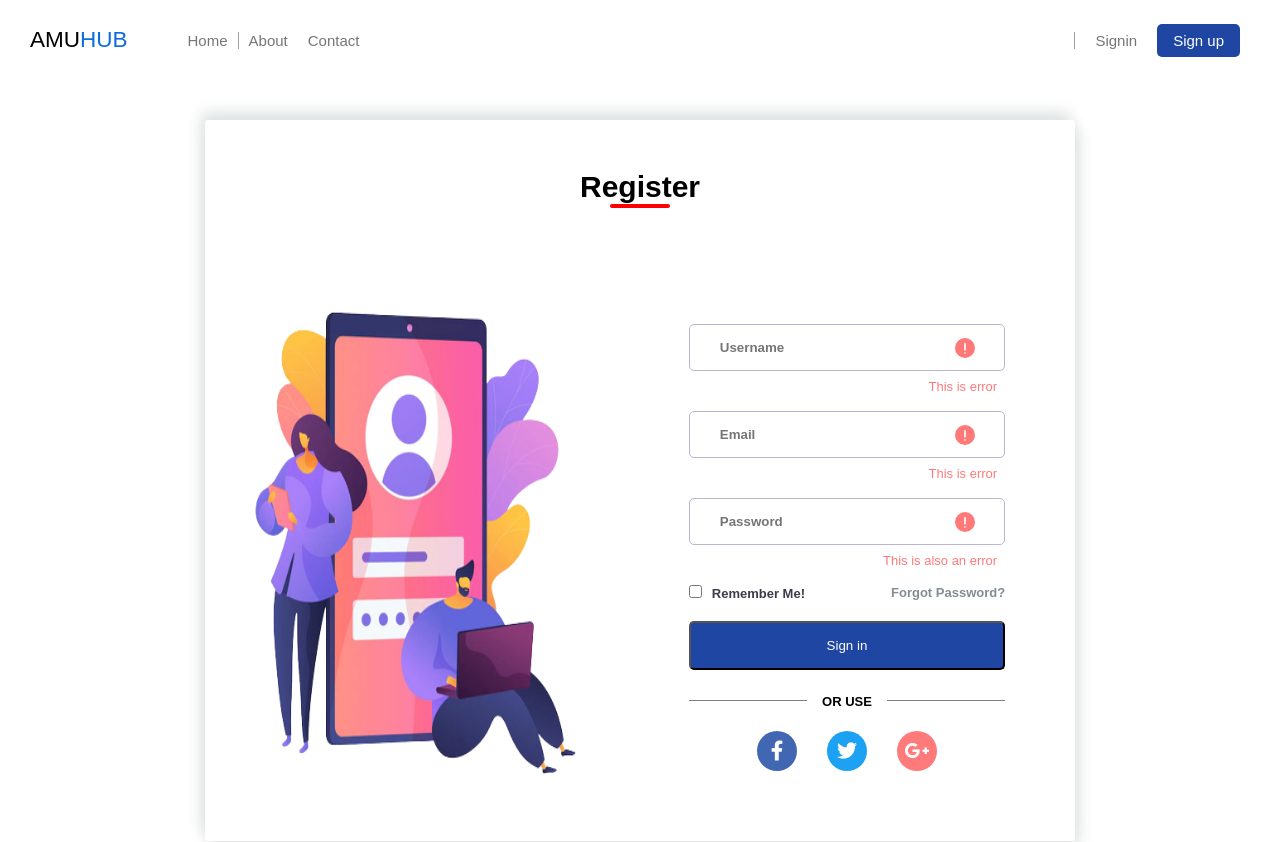
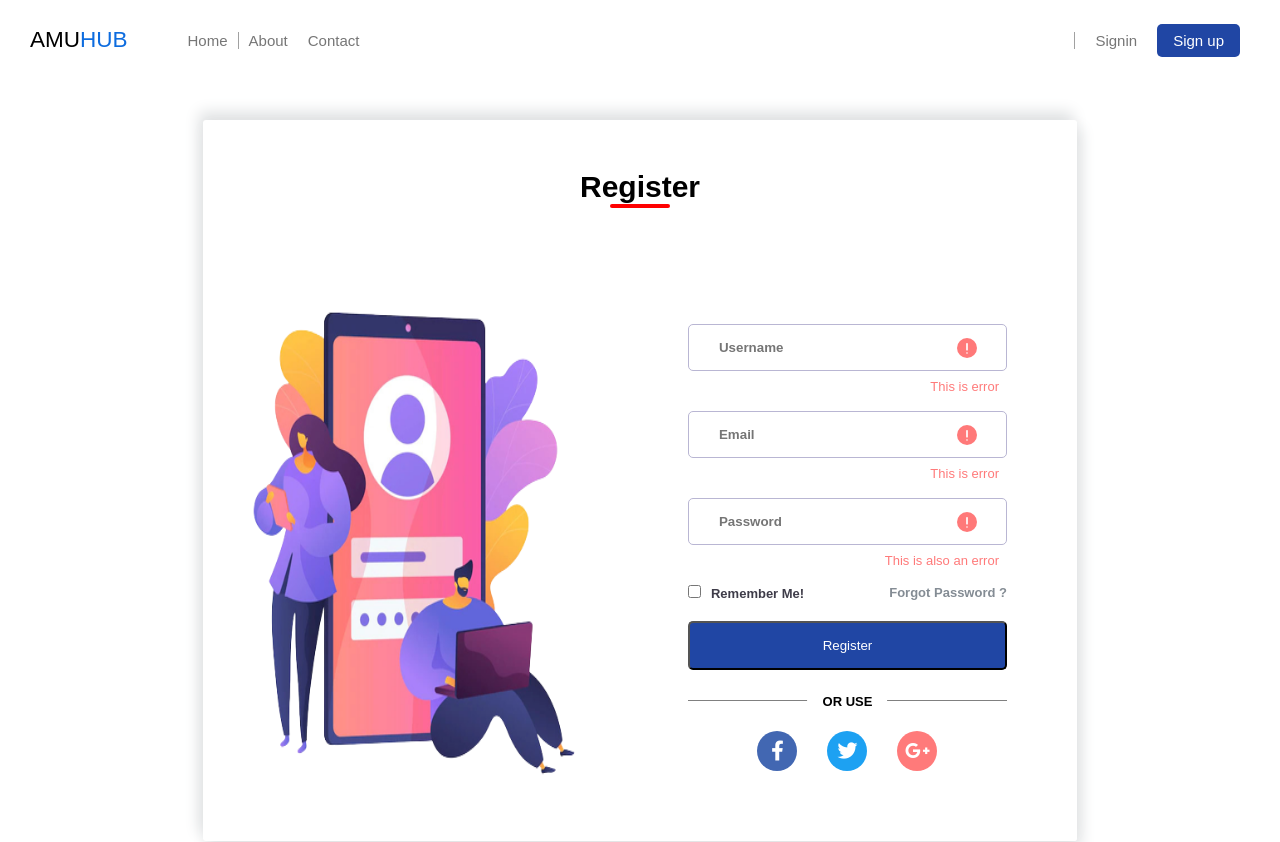
Before and after one commit to amuhub/amuhub-frontend, a React (Create React App) app: page /register in a window 1280 px wide. Shown: the top 842 px of the page. Built offline with nearby package versions, Linux system fonts and the light colour scheme.

Commit message:
changed button text  (#1)
* change button

* Suggested fix

```diff
--- a/src/pages/Auth/Login.js
+++ b/src/pages/Auth/Login.js
@@ -28,7 +28,7 @@ const Login = () => {
                             <input type="checkbox" name="remerber-me" id="remember-me"/>
                             <label for="remerber-me">Remember Me!</label>
                         </div>
-                        <a href="#">Forgot Password? </a>
+                        <a href="#">Forgot Password ? </a>
                     </div>
                     <input type="submit" value="Sign in" className="btn"/>
                     <div className="horizontal-rule"></div>
--- a/src/pages/Auth/Register.js
+++ b/src/pages/Auth/Register.js
@@ -33,9 +33,9 @@ const Register = () => {
                             <input type="checkbox" name="remerber-me" id="remember-me"/>
                             <label for="remerber-me">Remember Me!</label>
                         </div>
-                        <a href="#">Forgot Password? </a>
+                        <a href="#">Forgot Password ? </a>
                     </div>
-                    <input type="submit" value="Sign in" className="btn"/>
+                    <input type="submit" value="Register" className="btn"/>
                     <div className="horizontal-rule"></div>
                     <ul className="soc-media">
                         <li className= "fb"><a href="#" ><i className="fab fa-facebook-f"></i></a></li>
```
